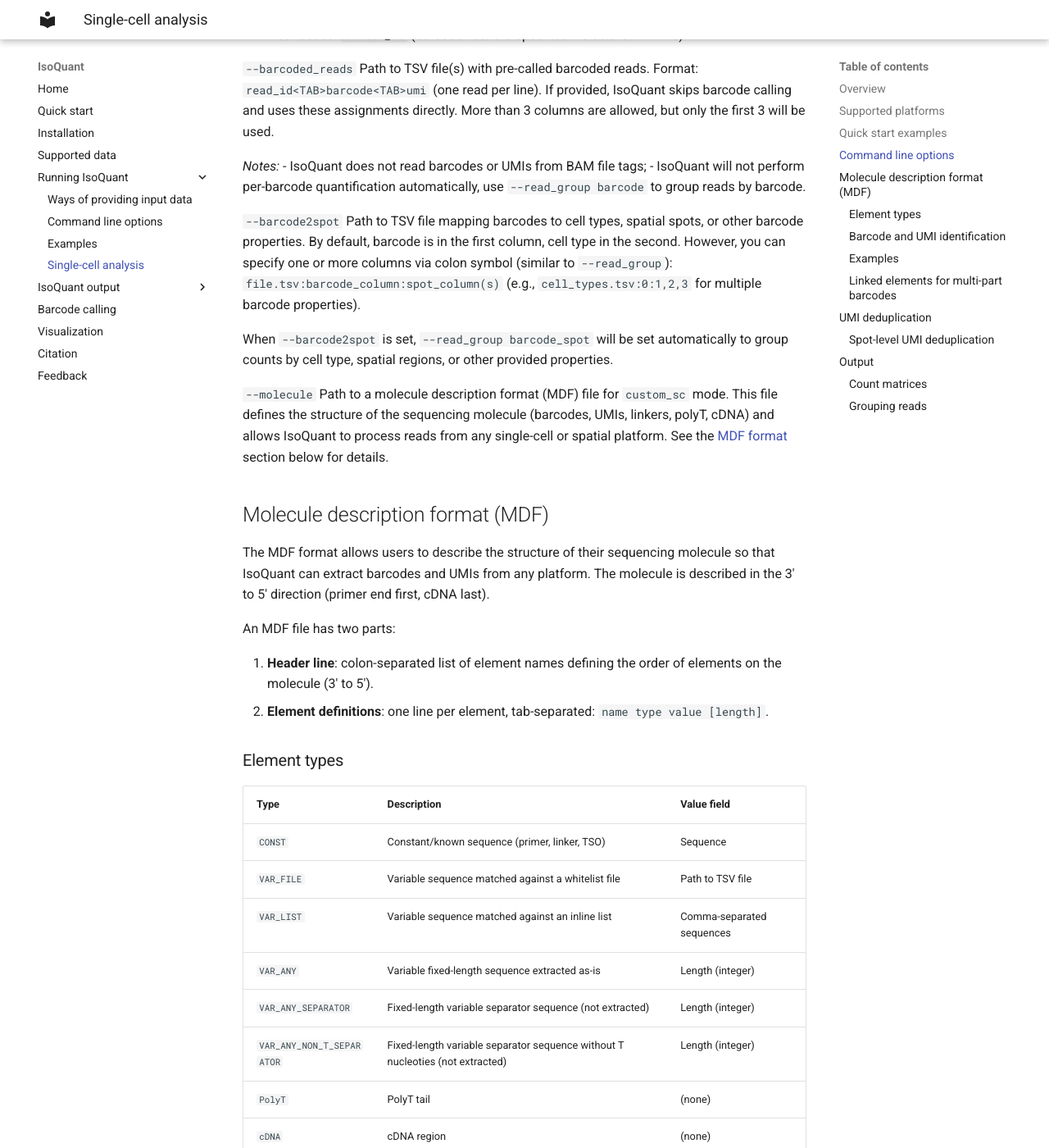
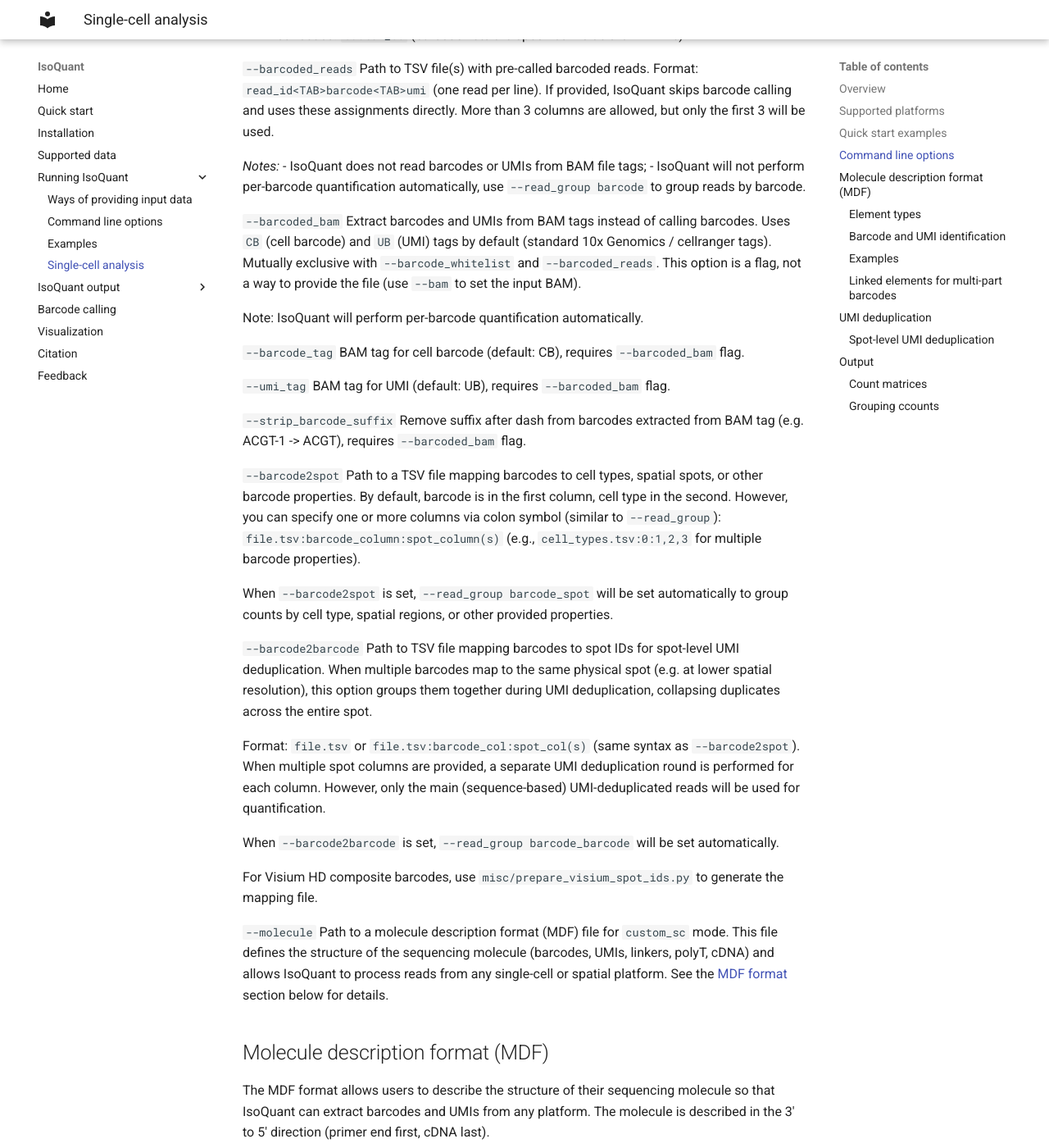
Before and after one commit to ablab/IsoQuant, an MkDocs documentation site: the page built from docs/single_cell.md, in a window 1280 px wide and 1400 px high, scrolled down 2896 px. Shown: the whole window at 82% size. Built offline with MkDocs 1.6.1 and Material for MkDocs 9.7.7, drawn with Linux system fonts in a browser that asks for light colours; some of the changed text lies outside the part shown.

Commit message:
doc and options

```diff
--- a/docs/single_cell.md
+++ b/docs/single_cell.md
@@ -116,14 +116,44 @@
 - IsoQuant will not perform per-barcode quantification automatically, use `--read_group barcode` to group reads by barcode.
 
 
+`--barcoded_bam`
+Extract barcodes and UMIs from BAM tags instead of calling barcodes.
+Uses `CB` (cell barcode) and `UB` (UMI) tags by default (standard 10x Genomics / cellranger tags).
+Mutually exclusive with `--barcode_whitelist` and `--barcoded_reads`.
+This option is a flag, not a way to provide the file (use `--bam` to set the input BAM).
+
+Note: IsoQuant will perform per-barcode quantification automatically.
+
+`--barcode_tag`
+BAM tag for cell barcode (default: CB), requires `--barcoded_bam` flag.
+
+`--umi_tag`
+BAM tag for UMI (default: UB), requires `--barcoded_bam` flag.
+
+`--strip_barcode_suffix`
+Remove suffix after dash from barcodes extracted from BAM tag (e.g. ACGT-1 -> ACGT), requires `--barcoded_bam` flag.
+
 `--barcode2spot`
-Path to TSV file mapping barcodes to cell types, spatial spots, or other barcode properties.
+Path to a TSV file mapping barcodes to cell types, spatial spots, or other barcode properties.
 By default, barcode is in the first column, cell type in the second.
 However, you can specify one or more columns via colon symbol (similar to `--read_group`):
 `file.tsv:barcode_column:spot_column(s)` (e.g., `cell_types.tsv:0:1,2,3` for multiple barcode properties).
 
 When `--barcode2spot` is set, `--read_group barcode_spot` will be set automatically
 to group counts by cell type, spatial regions, or other provided properties.
+
+`--barcode2barcode`
+Path to TSV file mapping barcodes to spot IDs for spot-level UMI deduplication.
+When multiple barcodes map to the same physical spot (e.g. at lower spatial resolution),
+this option groups them together during UMI deduplication, collapsing duplicates across the entire spot.
+
+Format: `file.tsv` or `file.tsv:barcode_col:spot_col(s)` (same syntax as `--barcode2spot`).
+When multiple spot columns are provided, a separate UMI deduplication round is performed for each column.
+However, only the main (sequence-based) UMI-deduplicated reads will be used for quantification.
+
+When `--barcode2barcode` is set, `--read_group barcode_barcode` will be set automatically.
+
+For Visium HD composite barcodes, use `misc/prepare_visium_spot_ids.py` to generate the mapping file.
 
 `--molecule`
 Path to a molecule description format (MDF) file for `custom_sc` mode.
@@ -232,6 +262,9 @@
 2. More exons
 3. Longer transcript alignment
 
+The resulting reads after UMI-deduplication are used for the subsequent analysis such as quantification and
+are stored in an [`.allinfo` file](formats.md#umi-filtering-allinfo-format).
+
 ### Spot-level UMI deduplication
 
 For spatial transcriptomics at higher resolution than the capture spots
@@ -268,7 +301,7 @@
 
 Grouped counts can also be converted after the run using `src/convert_grouped_counts.py`.
 
-### Grouping reads
+### Grouping сcounts
 
 Use `--read_group` to control how reads are grouped for quantification.
 Multiple grouping strategies can be combined (space-separated), producing separate count tables for each.
@@ -281,6 +314,8 @@
 
 `--read_group barcode_spot` (requires `--barcode2spot`)
 
+`--read_group barcode_barcode` (requires `--barcode2barcode`)
+
 or grouping by individual barcode (not recommended for datasets with many barcodes):
 
 `--read_group barcode file_name`
```
Also changed, not shown: changelog.md (+2 -0 lines), docs/cmd.md (+13 -2 lines), docs/formats.md (+1 -2 lines), isoquant.py (+6 -6 lines).
